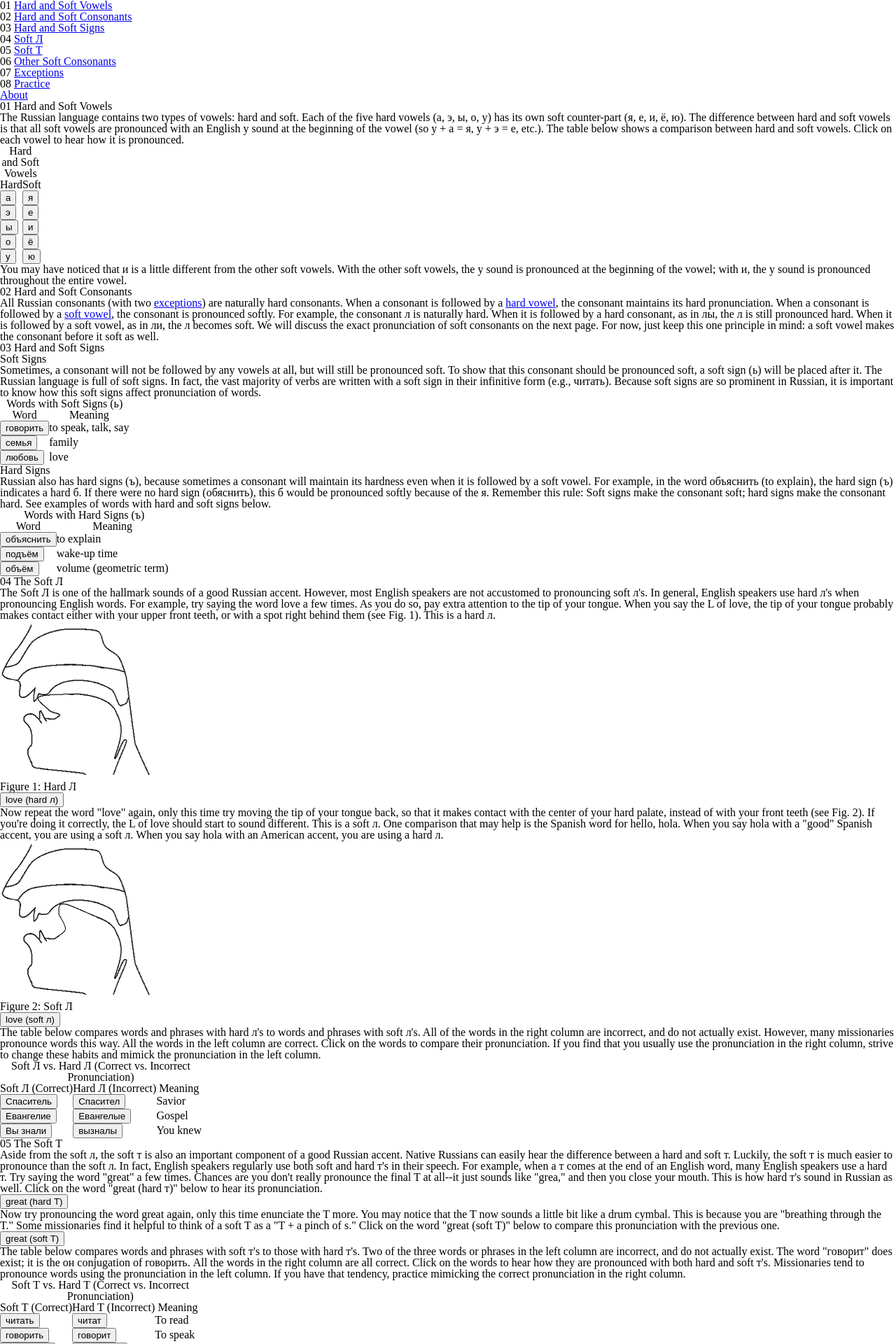
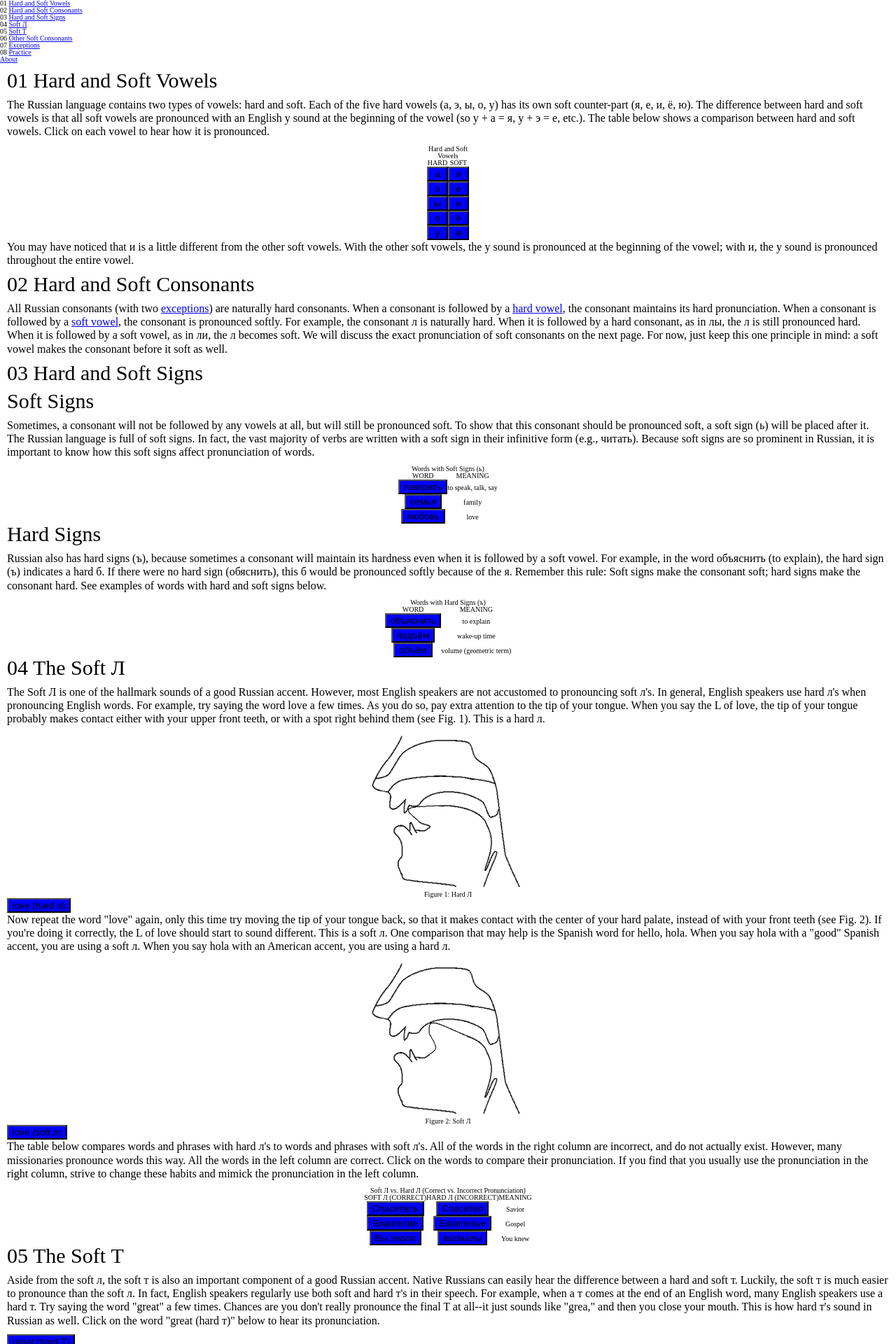
Before and after one commit to wilsonparson/russian-pronunciation, a Jekyll site: the page built from index.html, in a window 1280 px wide. Shown: the top 1920 px of the page at 70% size. Built offline with Jekyll 4.4.1, drawn with Linux system fonts in a browser that asks for light colours.

Commit message:
Start css

```diff
--- /dev/null
+++ b/_sass/_button.scss
@@ -0,0 +1,4 @@
+button {
+    background: $primary-color;
+    min-width: 30px;
+}
--- /dev/null
+++ b/_sass/_layout.scss
@@ -0,0 +1,20 @@
+* {
+    box-sizing: border-box;
+}
+
+main {
+    margin: 1rem;
+}
+
+img {
+    display: block;
+    margin: auto;
+}
+
+figcaption {
+    text-align: center;
+}
+
+table {
+    margin: auto;
+}
--- /dev/null
+++ b/_sass/_table.scss
@@ -0,0 +1,7 @@
+table {
+    margin: auto;
+}
+
+td {
+    text-align: center;
+}
--- a/_sass/_typography.scss
+++ b/_sass/_typography.scss
@@ -0,0 +1,18 @@
+:root {
+    font-size: 10px;
+}
+
+h2 {
+    font-size: 3rem;
+    margin-bottom: 1rem;
+}
+
+p {
+    font-size: 1.6rem;
+    line-height: 1.2;
+    margin-bottom: 1rem;
+}
+
+th {
+    text-transform: uppercase;
+}
--- /dev/null
+++ b/_sass/_variables.scss
@@ -0,0 +1 @@
+$primary-color: blue;
--- a/css/main.scss
+++ b/css/main.scss
@@ -1,6 +1,10 @@
 ---
 ---
 @import 'reset';
+@import 'variables';
+@import 'layout';
 @import 'typography';
+@import 'table';
 @import 'numbers';
 @import 'nav';
+@import 'button';
```
